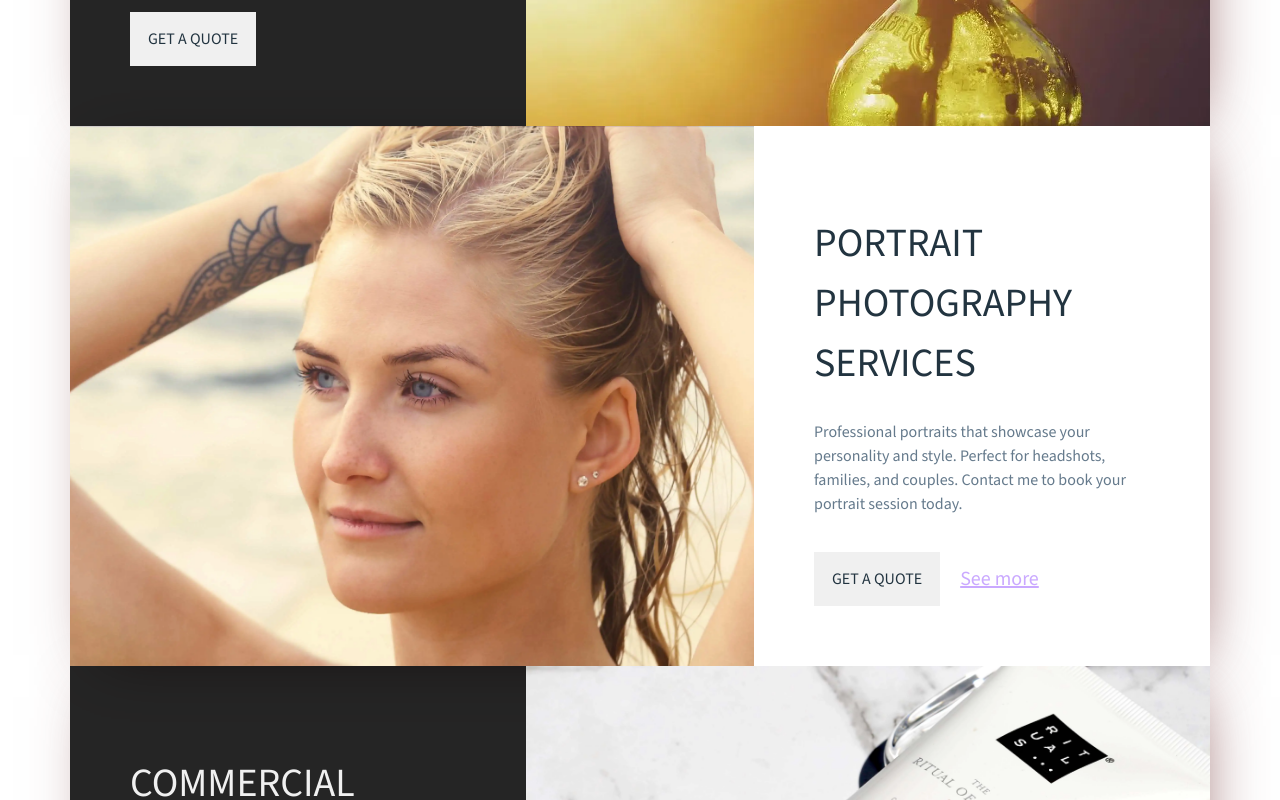
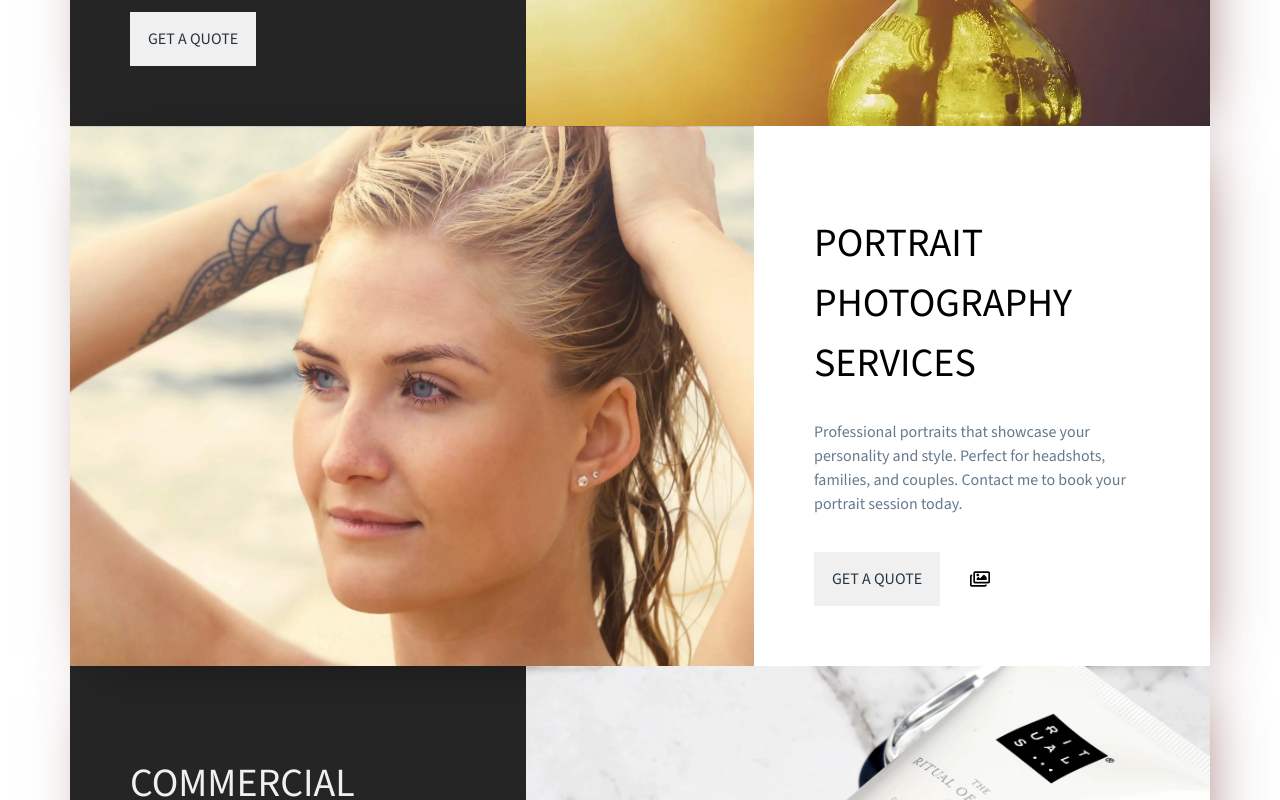
Before and after one commit to juanmaurente/juliacarriquiry.com, a React (Vite) app: page / in a window 1280 px wide. Shown: the part 440-1240 px from the top of the page. Built offline with nearby package versions, Linux system fonts and the light colour scheme; no server answers; a web font is replaced by a local one.

Commit message:
adding icon gallery to cardContent component

```diff
--- a/src/components/CardContent/CardContent.scss
+++ b/src/components/CardContent/CardContent.scss
@@ -44,7 +44,6 @@
 
 .content__card--white {
 	background-color: #fff;
-	color: var(--color-headings);
 }
 
 .content__card--white p {
@@ -58,14 +57,15 @@
 	display: inline-flex;
 	align-items: center;
 }
-.seeMore {
-	color: rgba(186, 143, 255, 0.767);
-	padding-left: 20px;
-	text-decoration: underline;
+
+.gallery__icon {
+	cursor: pointer;
+	border: 0;
+	transition: all ease 0.2s;
+	margin-left: 30px;
 
 	&:hover {
-		cursor: pointer;
-		color: rgb(186, 143, 255);
+		transform: scale(1.1);
 	}
 }
 
--- a/src/components/CardContent/CardContent.tsx
+++ b/src/components/CardContent/CardContent.tsx
@@ -1,4 +1,5 @@
 import './CardContent.scss';
+import { FaRegImages } from 'react-icons/fa';
 
 import welcome from '../../assets/images/welcome.webp';
 import people from '../../assets/images/people1.webp';
@@ -32,7 +33,7 @@ const CardContent = ({ setSelectedCategory }: Props) => {
 						} container`}
 						data-aos='fade-zoom-in'
 						data-aos-easing='ease-in-back'
-						data-aos-delay={index * 400 + 300}
+						data-aos-delay={400}
 						data-aos-offset='0'>
 						<div className='content__image'>
 							<img
@@ -51,13 +52,12 @@ const CardContent = ({ setSelectedCategory }: Props) => {
 							<div className='content__buttons'>
 								<Button />
 								{section.photo !== 'welcome' && (
-									<a
+									<FaRegImages
+										className='gallery__icon'
 										onClick={() =>
 											setSelectedCategory(section.photo)
 										}
-										className='seeMore'>
-										See more
-									</a>
+									/>
 								)}
 							</div>
 						</div>
--- a/src/components/ImageGallery/ImageGallery.scss
+++ b/src/components/ImageGallery/ImageGallery.scss
@@ -18,11 +18,35 @@
 
 /* Estilo de las imágenes */
 .grid-container img {
-	max-height: 500px;
+	width: 100%;
+	padding: 2px 0;
+	box-shadow: 10px 10px 59px -21px rgba(196, 166, 166, 0.76);
+	-webkit-box-shadow: 10px 10px 59px -21px rgba(194, 163, 163, 0.76);
+	-moz-box-shadow: 10px 10px 59px -21px rgba(190, 170, 170, 0.76);
 	float: right;
+
+	view-timeline-name: --image;
+	view-timeline-axis: block;
+
+	animation-timeline: --image;
+	animation-name: show;
+	animation-range: entry 15% cover 40%;
+	animation-fill-mode: both;
 
 	&:hover {
 		cursor: pointer;
+	}
+}
+
+@keyframes show {
+	from {
+		opacity: 0.8;
+		scale: 90%;
+	}
+
+	to {
+		opacity: 1;
+		scale: 100%;
 	}
 }
 
```
